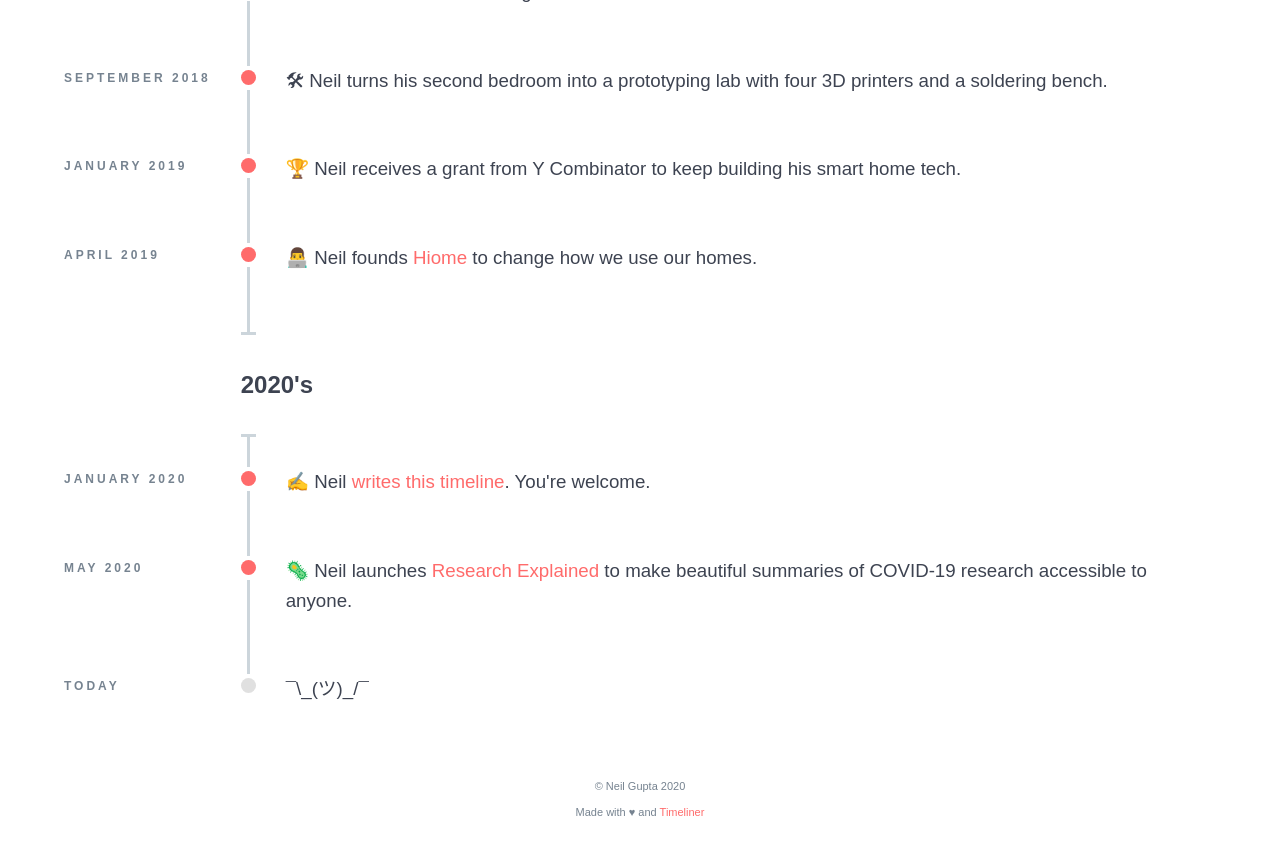
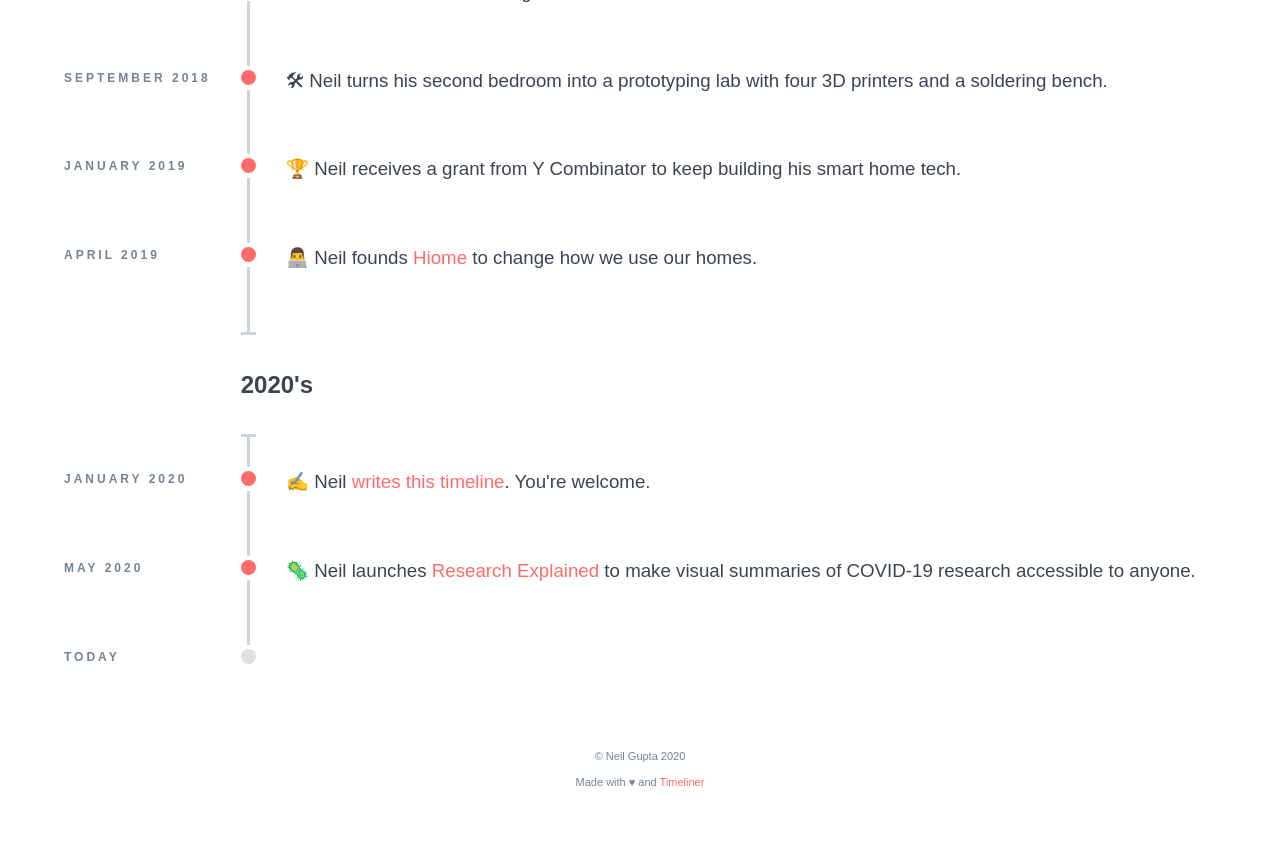
Before and after one commit to neilgupta/timeliner, a Jekyll site: the page built from index.html, in a window 1280 px wide and 900 px high, scrolled down 3745 px. Shown: the top 855 px of the window. Built offline with Jekyll 4.4.1, drawn with Linux system fonts in a browser that asks for light colours.

Commit message:
remove shrug

```diff
--- a/_config.yml
+++ b/_config.yml
@@ -9,7 +9,7 @@ linkedin: https://www.linkedin.com/in/guptaneil/
 personal_site:
   url: https://metamorphium.com
   title: Metamorphium
-# show today marker with ¯\_(ツ)_/¯
+# show today marker at end of timeline
 show_today: true
 
 # Your timeline is split into periods (e.g., decades, childhood/teens/adult, "Before Timeliner"/"After Timeliner", etc)
@@ -79,5 +79,5 @@ periods:
         ✍️ Neil <a href="https://github.com/neilgupta/timeliner" target="_blank" rel="noopener" title="Make your own!">writes this
         timeline</a>. You're welcome.
     - May 2020: >-
-        🦠 Neil launches <a href="https://researchexplained.org" target="_blank" rel="noopener">Research Explained</a> to make beautiful
+        🦠 Neil launches <a href="https://researchexplained.org" target="_blank" rel="noopener">Research Explained</a> to make visual
         summaries of COVID-19 research accessible to anyone.
--- a/index.html
+++ b/index.html
@@ -48,7 +48,7 @@ layout: base
         </div>
         <div class="timeline-marker"></div>
         <div class="timeline-content">
-          <h3 class="timeline-title">¯\_(ツ)_/¯</h3>
+          <h3 class="timeline-title">&nbsp;</h3>
         </div>
       </li>
     {% endif %}
```
